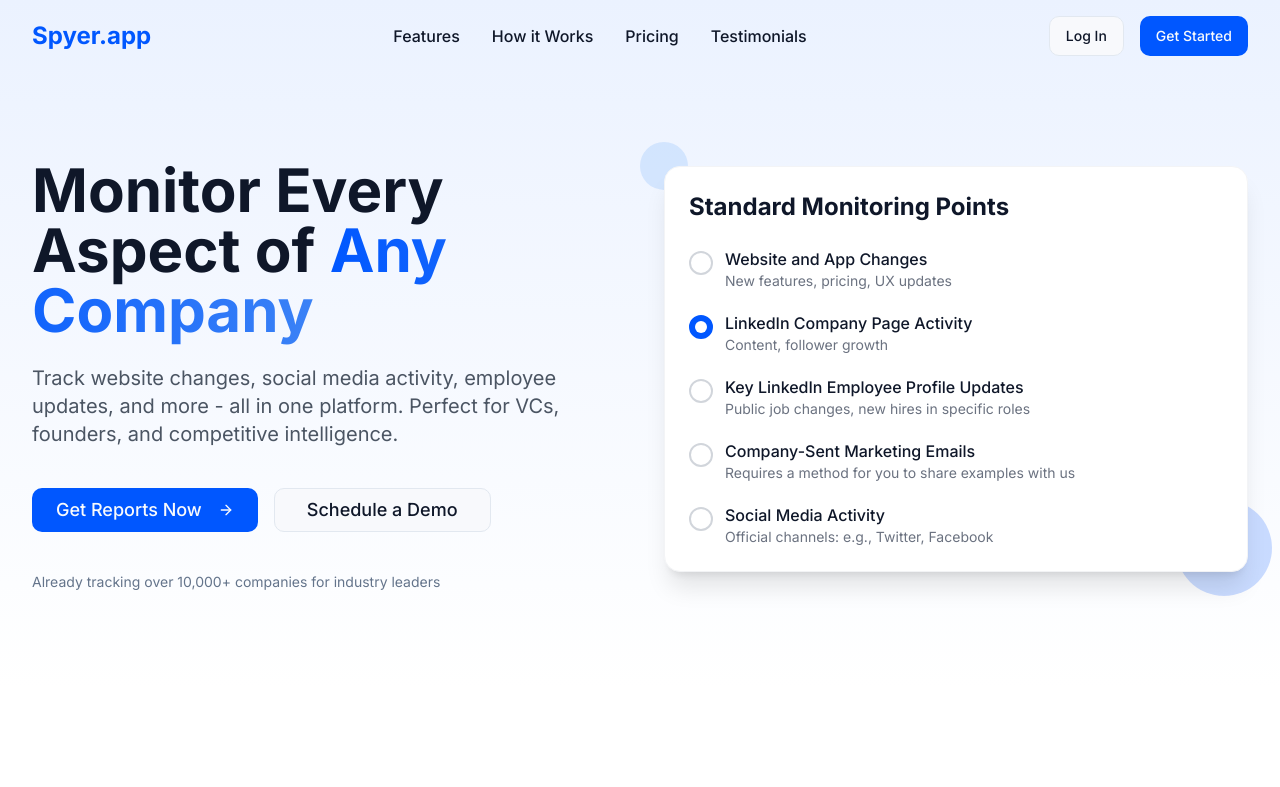
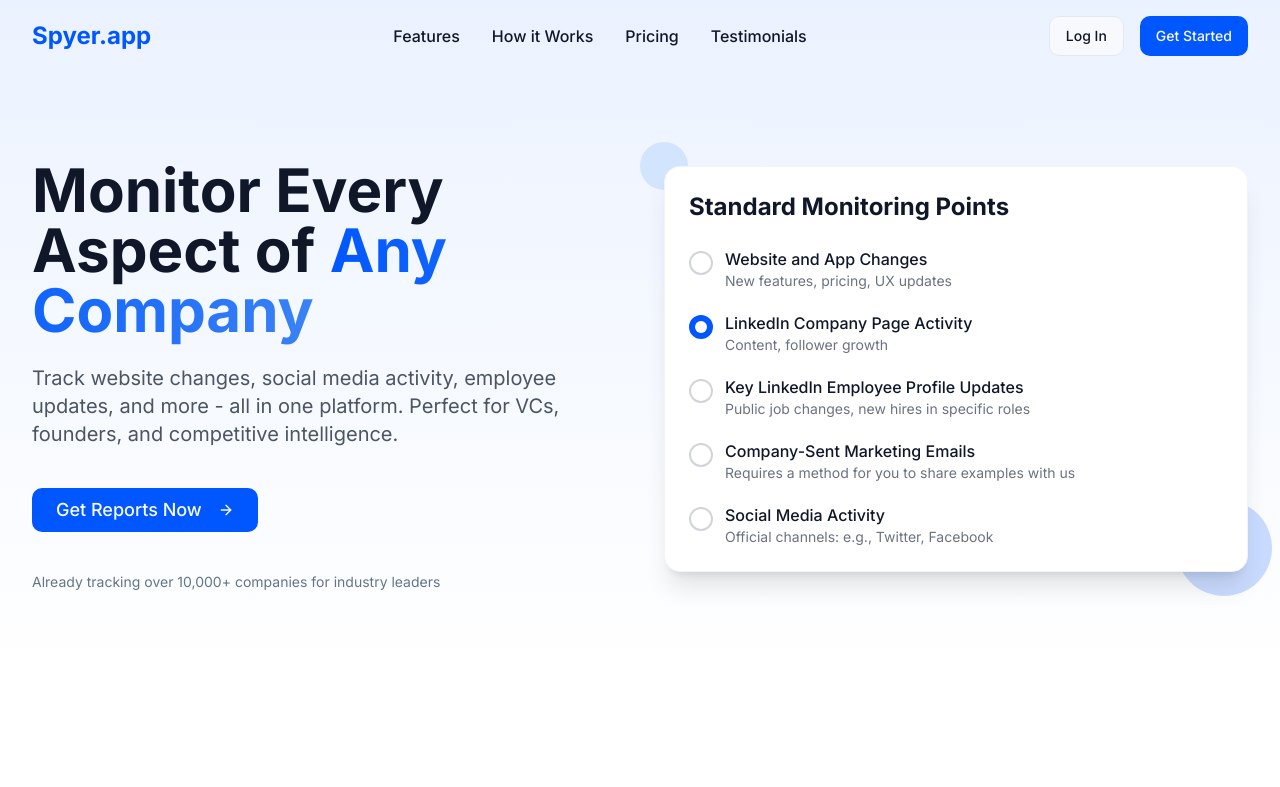
Before and after one commit to romildepala/Competitor-Analysis, a React (Vite) app: page / in a window 1280 px wide. Shown: the top 787 px of the page. Built offline with nearby package versions, Linux system fonts and the light colour scheme.

Commit message:
Remove schedule a demo button
Removed "Schedule a Demo" button from `CTASection.tsx` and `HeroSection.tsx`.

```diff
--- a/src/components/CTASection.tsx
+++ b/src/components/CTASection.tsx
@@ -17,13 +17,10 @@ const CTASection = () => {
             <p className="text-xl mb-8 text-blue-100">
               Join thousands of business leaders who use Spyer.app to stay ahead of market changes, track competitors, and make data-driven decisions.
             </p>
-            <div className="flex flex-col sm:flex-row gap-4 justify-center">
+            <div className="flex justify-center">
               <Button size="lg" className="bg-white text-brand-blue hover:bg-gray-100 text-lg px-6">
                 Get Reports Now
                 <ArrowRight className="ml-2 h-5 w-5" />
-              </Button>
-              <Button size="lg" variant="outline" className="text-white border-white hover:bg-blue-700 text-lg">
-                Schedule a Demo
               </Button>
             </div>
           </div>
--- a/src/components/HeroSection.tsx
+++ b/src/components/HeroSection.tsx
@@ -1,4 +1,3 @@
-
 import { Button } from "@/components/ui/button";
 import { ArrowRight } from "lucide-react";
 
@@ -18,9 +17,6 @@ const HeroSection = () => {
               <Button size="lg" className="bg-brand-blue hover:bg-brand-darkBlue text-lg px-6">
                 Get Reports Now
                 <ArrowRight className="ml-2 h-5 w-5" />
-              </Button>
-              <Button size="lg" variant="outline" className="text-lg">
-                Schedule a Demo
               </Button>
             </div>
             <div className="pt-4 text-sm text-muted-foreground">
```
